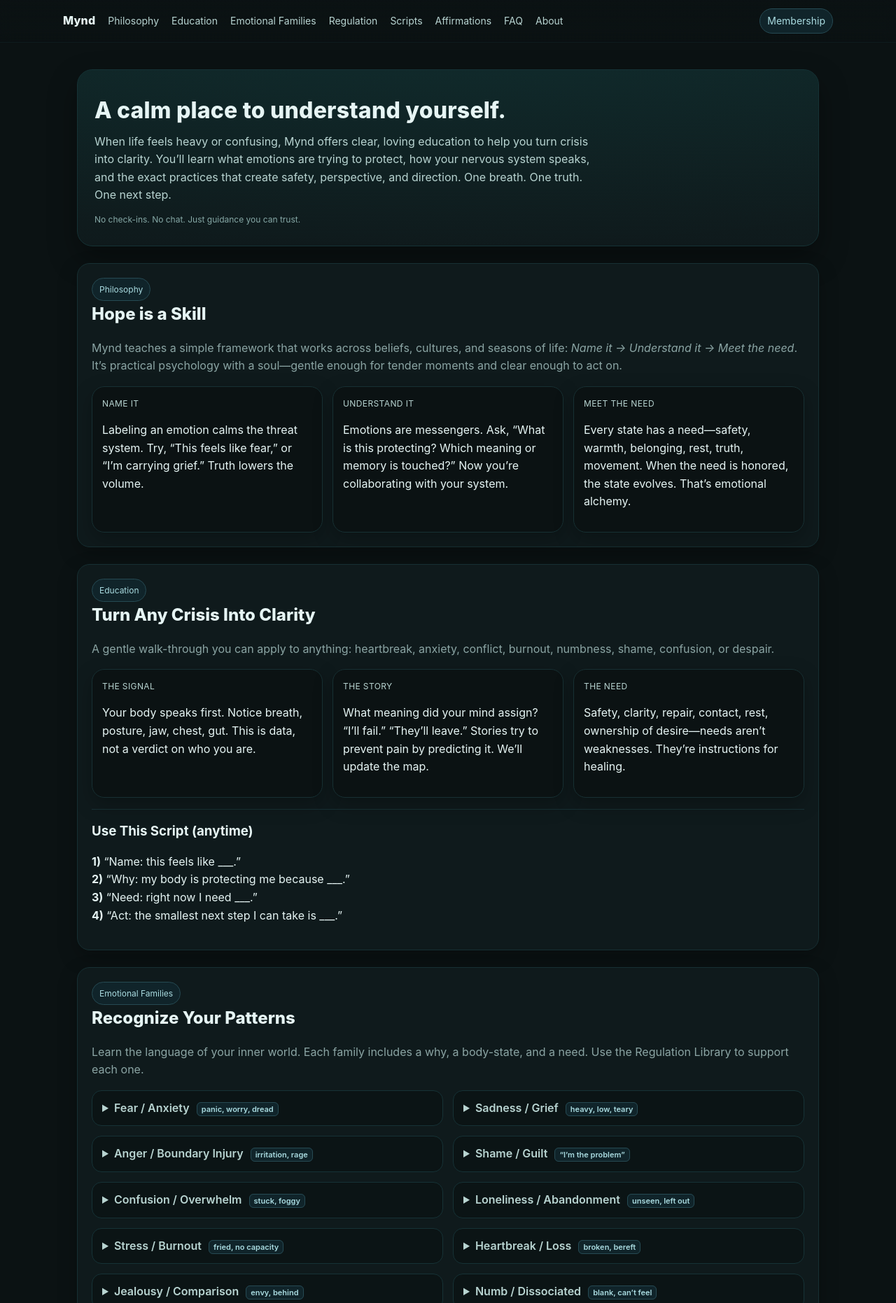
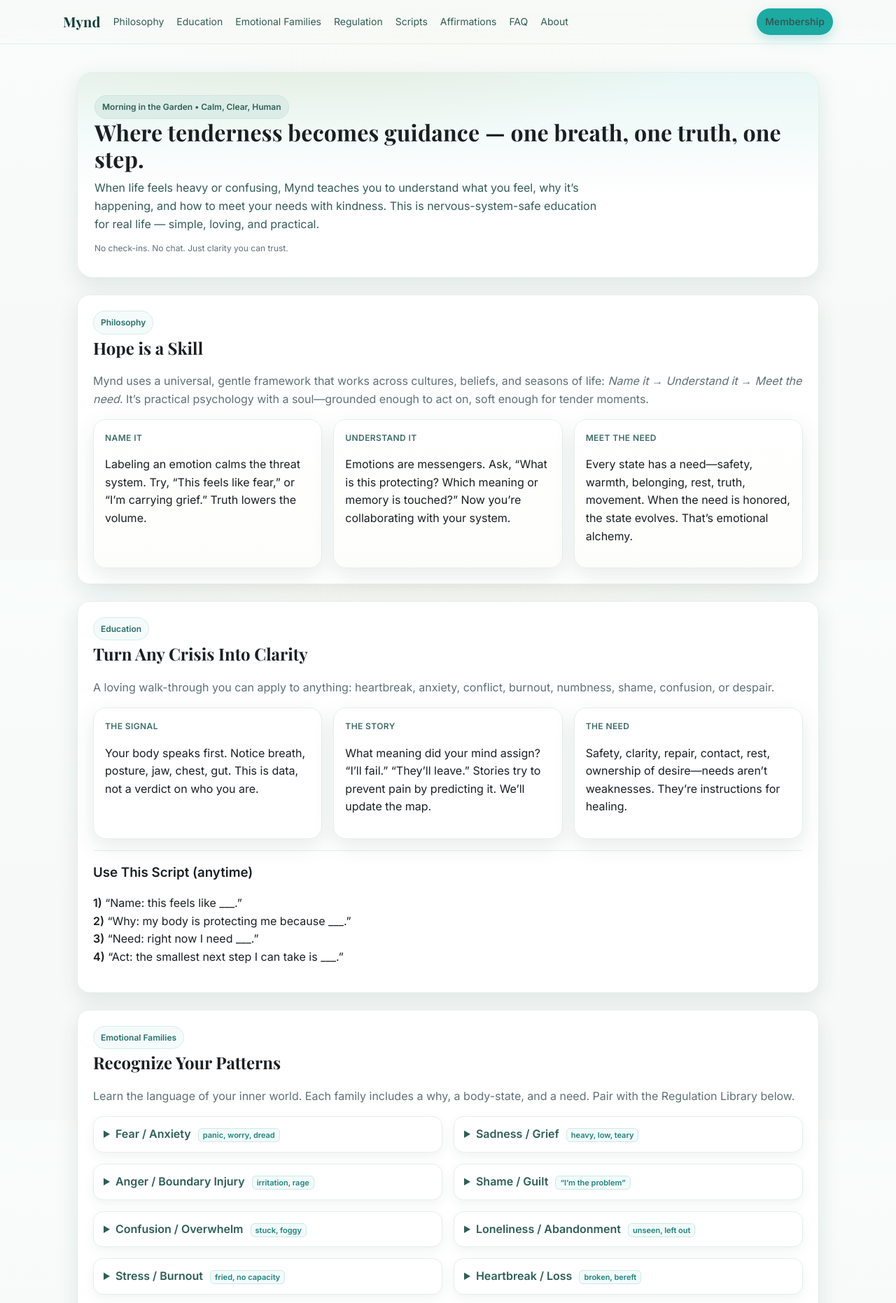
Before and after one commit to ZenRestoration/InnerVerse, a plain HTML site: page garden.html in a window 1280 px wide. Shown: the top 1862 px of the page at 70% size. Drawn offline with nearby package versions, Linux system fonts and the light colour scheme.

Commit message:
Update garden.html

```diff
--- a/garden.html
+++ b/garden.html
@@ -5,47 +5,110 @@
   <title>Mynd — Emotional Clarity Engine™ (Education)</title>
   <meta name="viewport" content="width=device-width, initial-scale=1" />
   <meta name="description" content="A calm, loving guide for self-discovery. Learn how to turn any crisis into clarity with nervous-system-safe tools, reframes, and compassionate structure." />
+
+  <!-- Fonts -->
+  <link href="https://fonts.googleapis.com/css2?family=Inter:wght@400;500;600&family=Playfair+Display:wght@700&display=swap" rel="stylesheet">
+
   <style>
     :root{
-      --bg:#0B1213; --card:#0F1A1C; --text:#E6F5F4; --muted:#8BA5A4;
-      --soft:#B8D4D1; --accent:#19A19C; --line:#173033; --ring:#5ABBB4;
-      --shadow:0 18px 40px rgba(0,0,0,.35); --radius:18px;
+      /* Light, luminous palette */
+      --bg:#F6F9F7;               /* morning mist */
+      --bg2:#FFFFFF;              /* card base */
+      --ink:#1A1F22;              /* primary text */
+      --muted:#5E7075;            /* secondary text */
+      --line:#E4EFEA;             /* subtle borders */
+      --aqua:#1CAAA3;             /* Aquarian water accent */
+      --aqua-soft:#E8F7F5;        /* very light aqua */
+      --gold:#D8AE53;             /* soft sunlight accent */
+      --sage:#DCEDE7;             /* pale sage wash */
+      --radius:18px;
+      --shadow:0 10px 30px rgba(16, 67, 60, .10);
     }
+
     *{box-sizing:border-box}
     html,body{height:100%}
-    body{margin:0;background:var(--bg);color:var(--text);font-family:Inter,system-ui,Segoe UI,Roboto,Helvetica,Arial,sans-serif;line-height:1.6}
-    a{color:#9fe7e0;text-decoration:none}
+    body{
+      margin:0; color:var(--ink); background:
+        radial-gradient(1200px 400px at 50% -120px, #FFF7E6 0%, transparent 60%),
+        linear-gradient(180deg, #F8FCFB 0%, #F6F9F7 60%);
+      font-family:Inter,system-ui,Segoe UI,Roboto,Helvetica,Arial,sans-serif;
+      line-height:1.6;
+    }
+    a{color:var(--aqua); text-decoration:none}
     a:hover{text-decoration:underline}
-    .wrap{max-width:1100px;margin:0 auto;padding:24px 20px}
-    header{position:sticky;top:0;z-index:20;background:linear-gradient(180deg, rgba(11,18,19,.9), rgba(11,18,19,.65) 60%, rgba(11,18,19,0));backdrop-filter:blur(8px);border-bottom:1px solid #0e1b1d}
-    .nav{display:flex;align-items:center;gap:18px;padding:12px 0}
-    .nav .brand{font-weight:800;letter-spacing:.2px}
-    .nav a{color:var(--soft);font-size:14px}
-    .nav a.chip{display:inline-block;border:1px solid #264a53;background:#10242a;color:#a9dbe0;border-radius:999px;padding:6px 10px}
-    .hero{margin-top:14px;padding:28px 24px;background:
-      radial-gradient(1200px 360px at 50% -40%, rgba(25,161,156,0.08), transparent),
-      linear-gradient(180deg, rgba(25,161,156,0.06), rgba(15,26,28,0.6)),
-      var(--card);
-      border:1px solid #153235;border-radius:22px;box-shadow:var(--shadow)}
-    h1{margin:4px 0 6px;font-weight:800;letter-spacing:.2px}
-    h2{margin:0 0 10px;font-weight:800}
-    h3{margin:8px 0}
-    p.sub{color:var(--soft);margin:0 0 12px;max-width:72ch}
-    .card{background:var(--card);border:1px solid var(--line);border-radius:var(--radius);padding:20px;box-shadow:0 10px 28px rgba(0,0,0,.25)}
-    .pill{display:inline-block;padding:6px 10px;border-radius:999px;background:#10242a;border:1px solid #264a53;color:#a9dbe0;font-size:12px}
-    .tiny{color:#86a8a6;font-size:12px}
-    .hr{height:1px;background:#183135;margin:16px 0}
+
+    /* Layout */
+    .wrap{max-width:1100px; margin:0 auto; padding:24px 20px}
+    header{
+      position:sticky; top:0; z-index:20;
+      background:linear-gradient(180deg, rgba(246,249,247,.95), rgba(246,249,247,.65) 70%, rgba(246,249,247,0));
+      backdrop-filter:blur(8px);
+      border-bottom:1px solid var(--line);
+    }
+    .nav{display:flex; align-items:center; gap:18px; padding:12px 0}
+    .brand{
+      font-family:"Playfair Display", serif; font-weight:700; letter-spacing:.2px;
+      color:#123C38; font-size:20px;
+    }
+    .nav a{color:#335B56; font-size:14px}
+    .chip{
+      display:inline-block; padding:8px 12px; border-radius:999px;
+      background:var(--aqua); color:#ffffff; font-weight:600;
+      box-shadow:0 6px 16px rgba(28,170,163,.25);
+    }
+
+    /* Hero */
+    .hero{
+      margin-top:16px; padding:32px 24px; border-radius:22px;
+      background:
+        radial-gradient(900px 260px at 30% -80px, rgba(216,174,83,.18), transparent 70%),
+        linear-gradient(180deg, var(--aqua-soft), #FFFFFF 60%),
+        var(--bg2);
+      border:1px solid var(--line); box-shadow:var(--shadow);
+    }
+    h1{
+      margin:0 0 10px; font-family:"Playfair Display", serif; font-weight:700; letter-spacing:.2px;
+      line-height:1.2;
+    }
+    h2{margin:0 0 10px; font-family:"Playfair Display", serif; font-weight:700}
+    h3{margin:6px 0 6px; font-weight:700}
+    p.sub{color:#335B56; margin:0 0 12px; max-width:72ch}
+    .tagline{
+      display:inline-block; background:var(--sage); color:#2F5E58; padding:6px 10px; border-radius:999px; font-size:12px; font-weight:600;
+      border:1px solid #CCE6DF;
+    }
+
+    /* Cards & elements */
+    .card{
+      background:var(--bg2); border:1px solid var(--line); border-radius:var(--radius);
+      padding:22px; box-shadow:var(--shadow);
+    }
+    .pill{
+      display:inline-block; padding:6px 10px; border-radius:999px;
+      background:#F4FBFA; border:1px solid #D6EEEA; color:#29706A; font-size:12px; font-weight:600;
+    }
+    .tiny{color:var(--muted); font-size:12px}
+    .hr{height:1px; background:var(--line); margin:16px 0}
     .muted{color:var(--muted)}
-    .label{color:var(--soft);font-size:12px;letter-spacing:.4px;text-transform:uppercase}
+    .label{color:#3E6C67; font-size:12px; letter-spacing:.4px; text-transform:uppercase; font-weight:700}
     .sp{height:24px}
-    .grid{display:grid;gap:14px}
+    .grid{display:grid; gap:16px}
     @media(min-width:860px){ .grid-3{grid-template-columns:repeat(3,1fr)} .grid-2{grid-template-columns:repeat(2,1fr)} }
+
     section{scroll-margin-top:80px}
-    details{background:#0b1415;border:1px solid #163236;border-radius:14px;padding:12px 14px}
-    summary{cursor:pointer;color:var(--soft);font-weight:600}
-    .badge{font-size:11px;color:#a9dbe0;border:1px solid #264a53;background:#10242a;border-radius:6px;padding:2px 6px;margin-left:6px}
-    footer{color:#799996;font-size:12px;text-align:center;margin:28px 0 18px}
-    /* gentle fade-in */
+    details{
+      background:#FFFFFF; border:1px solid var(--line); border-radius:14px; padding:12px 14px;
+      box-shadow:0 6px 16px rgba(16, 67, 60, .06);
+    }
+    summary{cursor:pointer; color:#2E5E58; font-weight:700}
+    .badge{
+      font-size:11px; color:#1E837E; border:1px solid #CDEAE6; background:#F2FBFA;
+      border-radius:6px; padding:2px 6px; margin-left:6px;
+    }
+
+    footer{color:#476B66; font-size:12px; text-align:center; margin:28px 0 18px}
+
+    /* subtle animation */
     .fadein{opacity:0; transform:translateY(6px); animation:fade .7s ease .05s forwards}
     @keyframes fade{to{opacity:1; transform:none}}
   </style>
@@ -69,11 +132,16 @@
   </header>
 
   <main class="wrap">
-    <!-- HERO (no inputs, no chat) -->
+    <!-- HERO (bright, hopeful) -->
     <div class="hero fadein">
-      <h1>A calm place to understand yourself.</h1>
-      <p class="sub">When life feels heavy or confusing, Mynd offers clear, loving education to help you turn crisis into clarity. You’ll learn what emotions are trying to protect, how your nervous system speaks, and the exact practices that create safety, perspective, and direction. One breath. One truth. One next step.</p>
-      <div class="tiny">No check-ins. No chat. Just guidance you can trust.</div>
+      <span class="tagline">Morning in the Garden • Calm, Clear, Human</span>
+      <h1>Where tenderness becomes guidance — one breath, one truth, one step.</h1>
+      <p class="sub">
+        When life feels heavy or confusing, Mynd teaches you to understand what you feel,
+        why it’s happening, and how to meet your needs with kindness. This is nervous-system-safe
+        education for real life — simple, loving, and practical.
+      </p>
+      <div class="tiny">No check-ins. No chat. Just clarity you can trust.</div>
     </div>
 
     <div class="sp"></div>
@@ -82,17 +150,17 @@
     <section id="philosophy" class="card fadein">
       <div class="pill">Philosophy</div>
       <h2>Hope is a Skill</h2>
-      <p class="muted">Mynd teaches a simple framework that works across beliefs, cultures, and seasons of life: <em>Name it → Understand it → Meet the need</em>. It’s practical psychology with a soul—gentle enough for tender moments and clear enough to act on.</p>
+      <p class="muted">Mynd uses a universal, gentle framework that works across cultures, beliefs, and seasons of life: <em>Name it → Understand it → Meet the need</em>. It’s practical psychology with a soul—grounded enough to act on, soft enough for tender moments.</p>
       <div class="grid grid-3">
-        <div class="card" style="padding:14px;background:#0b1213">
+        <div class="card" style="padding:16px; background:linear-gradient(180deg,#FFFFFF, #FDFDFB)">
           <div class="label">Name It</div>
           <p>Labeling an emotion calms the threat system. Try, “This feels like fear,” or “I’m carrying grief.” Truth lowers the volume.</p>
         </div>
-        <div class="card" style="padding:14px;background:#0b1213">
+        <div class="card" style="padding:16px; background:linear-gradient(180deg,#FFFFFF, #FDFDFB)">
           <div class="label">Understand It</div>
           <p>Emotions are messengers. Ask, “What is this protecting? Which meaning or memory is touched?” Now you’re collaborating with your system.</p>
         </div>
-        <div class="card" style="padding:14px;background:#0b1213">
+        <div class="card" style="padding:16px; background:linear-gradient(180deg,#FFFFFF, #FDFDFB)">
           <div class="label">Meet the Need</div>
           <p>Every state has a need—safety, warmth, belonging, rest, truth, movement. When the need is honored, the state evolves. That’s emotional alchemy.</p>
         </div>
@@ -105,17 +173,17 @@
     <section id="education" class="card fadein">
       <div class="pill">Education</div>
       <h2>Turn Any Crisis Into Clarity</h2>
-      <p class="muted">A gentle walk-through you can apply to anything: heartbreak, anxiety, conflict, burnout, numbness, shame, confusion, or despair.</p>
+      <p class="muted">A loving walk-through you can apply to anything: heartbreak, anxiety, conflict, burnout, numbness, shame, confusion, or despair.</p>
       <div class="grid grid-3">
-        <div class="card" style="padding:14px;background:#0b1213">
+        <div class="card" style="padding:16px">
           <div class="label">The Signal</div>
           <p>Your body speaks first. Notice breath, posture, jaw, chest, gut. This is data, not a verdict on who you are.</p>
         </div>
-        <div class="card" style="padding:14px;background:#0b1213">
+        <div class="card" style="padding:16px">
           <div class="label">The Story</div>
           <p>What meaning did your mind assign? “I’ll fail.” “They’ll leave.” Stories try to prevent pain by predicting it. We’ll update the map.</p>
         </div>
-        <div class="card" style="padding:14px;background:#0b1213">
+        <div class="card" style="padding:16px">
           <div class="label">The Need</div>
           <p>Safety, clarity, repair, contact, rest, ownership of desire—needs aren’t weaknesses. They’re instructions for healing.</p>
         </div>
@@ -134,7 +202,7 @@
     <section id="families" class="card fadein">
       <div class="pill">Emotional Families</div>
       <h2>Recognize Your Patterns</h2>
-      <p class="muted">Learn the language of your inner world. Each family includes a why, a body-state, and a need. Use the Regulation Library to support each one.</p>
+      <p class="muted">Learn the language of your inner world. Each family includes a why, a body-state, and a need. Pair with the Regulation Library below.</p>
       <div class="grid grid-2">
         <details>
           <summary>Fear / Anxiety <span class="badge">panic, worry, dread</span></summary>
@@ -212,12 +280,12 @@
       <div class="pill">Regulation Library</div>
       <h2>90-Second Practices That Actually Help</h2>
       <div class="grid grid-3">
-        <div class="card" style="padding:14px;background:#0b1213"><div class="label">Physiological Sigh</div><p>Inhale, top-up inhale, long exhale. Repeat 6–8×. Offloads CO₂ and softens sympathetic charge.</p></div>
-        <div class="card" style="padding:14px;background:#0b1213"><div class="label">4/6 Breath</div><p>Inhale 4s, exhale 6s for 1–2 minutes. Longer exhale cues safety and vagal tone.</p></div>
-        <div class="card" style="padding:14px;background:#0b1213"><div class="label">Havening Touch</div><p>Gently stroke upper arms while breathing: “I’m here with you.” Beautiful for loneliness and shock.</p></div>
-        <div class="card" style="padding:14px;background:#0b1213"><div class="label">Ground Scan</div><p>Feet down. Name 5 see, 4 feel, 3 hear, 2 smell, 1 taste. Return to now.</p></div>
-        <div class="card" style="padding:14px;background:#0b1213"><div class="label">Shake + “Huh”</div><p>Shake arms 20s; exhale with a gentle “huh.” Completes stress cycles without aggression.</p></div>
-        <div class="card" style="padding:14px;background:#0b1213"><div class="label">Warm Hand</div><p>Hand to heart, soften jaw. Tell your body: “We’re safe enough to slow down.” Let that be true.</p></div>
+        <div class="card" style="padding:16px"><div class="label">Physiological Sigh</div><p>Inhale, top-up inhale, long exhale. Repeat 6–8×. Offloads CO₂ and softens sympathetic charge.</p></div>
+        <div class="card" style="padding:16px"><div class="label">4/6 Breath</div><p>Inhale 4s, exhale 6s for 1–2 minutes. Longer exhale cues safety and vagal tone.</p></div>
+        <div class="card" style="padding:16px"><div class="label">Havening Touch</div><p>Gently stroke upper arms while breathing: “I’m here with you.” Beautiful for loneliness and shock.</p></div>
+        <div class="card" style="padding:16px"><div class="label">Ground Scan</div><p>Feet down. Name 5 see, 4 feel, 3 hear, 2 smell, 1 taste. Return to now.</p></div>
+        <div class="card" style="padding:16px"><div class="label">Shake + “Huh”</div><p>Shake arms 20s; exhale with a gentle “huh.” Completes stress cycles without aggression.</p></div>
+        <div class="card" style="padding:16px"><div class="label">Warm Hand</div><p>Hand to heart, soften jaw. Tell your body: “We’re safe enough to slow down.” Let that be true.</p></div>
       </div>
     </section>
 
@@ -243,18 +311,18 @@
       <div class="pill">Affirmations</div>
       <h2>Short Lines That Land in the Body</h2>
       <div class="grid grid-3">
-        <div class="card" style="padding:14px;background:#0b1213"><p>“I am safe enough in this moment.”</p></div>
-        <div class="card" style="padding:14px;background:#0b1213"><p>“Nothing is wrong with me for feeling this.”</p></div>
-        <div class="card" style="padding:14px;background:#0b1213"><p>“My energy is sacred. I can protect it with love.”</p></div>
-        <div class="card" style="padding:14px;background:#0b1213"><p>“Clarity grows as I move.”</p></div>
-        <div class="card" style="padding:14px;background:#0b1213"><p>“Desire is allowed. My path is mine.”</p></div>
-        <div class="card" style="padding:14px;background:#0b1213"><p>“I can return to myself at my own pace.”</p></div>
+        <div class="card" style="padding:16px"><p>“I am safe enough in this moment.”</p></div>
+        <div class="card" style="padding:16px"><p>“Nothing is wrong with me for feeling this.”</p></div>
+        <div class="card" style="padding:16px"><p>“My energy is sacred. I can protect it with love.”</p></div>
+        <div class="card" style="padding:16px"><p>“Clarity grows as I move.”</p></div>
+        <div class="card" style="padding:16px"><p>“Desire is allowed. My path is mine.”</p></div>
+        <div class="card" style="padding:16px"><p>“I can return to myself at my own pace.”</p></div>
       </div>
     </section>
 
     <div class="sp"></div>
 
-    <!-- MEMBERSHIP (education-first framing, no feature promises) -->
+    <!-- MEMBERSHIP -->
     <section id="join" class="card fadein">
       <div class="pill">Membership</div>
       <h2>The Mynd Sanctuary</h2>
@@ -266,7 +334,7 @@
         <li>Gentle Q&A vault over time</li>
       </ul>
       <div class="hr"></div>
-      <p><a class="pill" href="#" onclick="alert('Connect this to your Gumroad/Lemon Squeezy checkout when ready.');return false;">Become a Founding Member</a></p>
+      <p><a class="chip" href="#" onclick="alert('Connect this to your Gumroad/Lemon Squeezy checkout when ready.');return false;">Become a Founding Member</a></p>
     </section>
 
     <div class="sp"></div>
@@ -286,7 +354,7 @@
         </details>
         <details>
           <summary>What makes this different?</summary>
-          <p>It’s psychologically sound and spiritually gentle. We focus on nervous system safety, compassionate language, and action you can actually take.</p>
+          <p>It’s psychologically sound and spiritually gentle. We focus on nervous-system safety, compassionate language, and action you can actually take.</p>
         </details>
         <details>
           <summary>Will this overwhelm me with content?</summary>
@@ -301,7 +369,7 @@
     <section id="about" class="card fadein">
       <div class="pill">About</div>
       <h2>Why I Built This</h2>
-      <p>I’m Brook—Gemini Sun (teacher of truth through language), Capricorn Moon (emotional architect), Libra North Node (restoring harmony through relationship). I’ve known confusion, heartbreak, rebuilding—and the miracle of one honest breath. Mynd is the sanctuary I wished existed: quiet, clear, and kind. A place where a heart can learn to navigate itself.</p>
+      <p>I’m Brook—Gemini Sun (teacher of truth through language), Capricorn Moon (emotional architect), Libra North Node (restoring harmony through relationship). I’ve known confusion, heartbreak, rebuilding—and the miracle of one honest breath. Mynd is the sanctuary I wished existed: bright, clear, and kind. A place where a heart can learn to navigate itself.</p>
       <p class="muted">This is my vow: to translate pain into wisdom, to offer language that brings oxygen, and to give your nervous system simple ways to feel safe again. One crisis at a time—we transmute.</p>
     </section>
 
```
